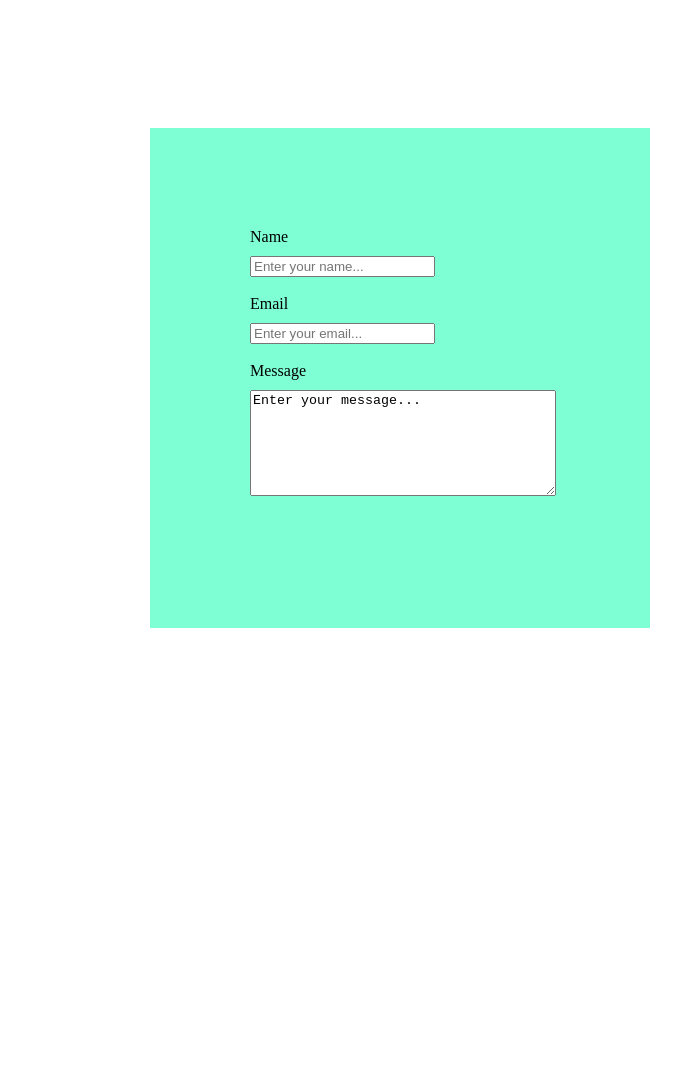
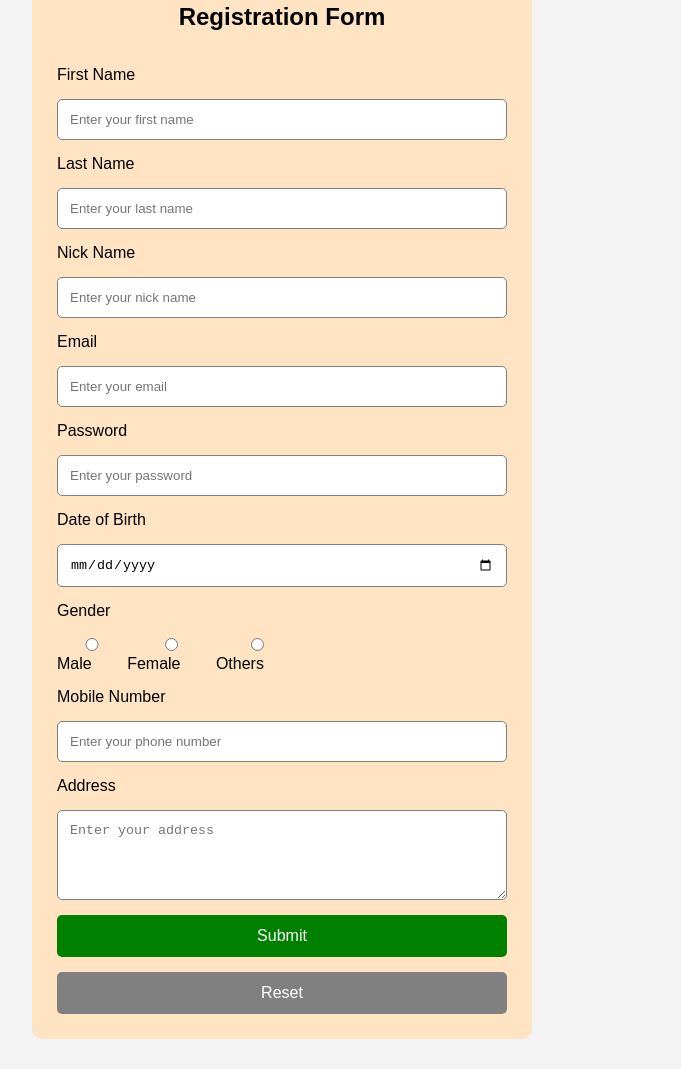
Before and after one commit to HarshSingh078/HTML-Component, a plain HTML site: page Form Component/index.html in a window 1280 px wide. Shown: the part 72-1141 px from the top of the page, without its empty margins (358-1039 px from the left). Before the commit the page ends 800 px from the top, so only its background shows below. Drawn offline with Linux system fonts and the light colour scheme.

Commit message:
form is designed

```diff
--- a/Form Component/index.html
+++ b/Form Component/index.html
@@ -3,35 +3,111 @@
   <head>
     <meta charset="UTF-8" />
     <meta name="viewport" content="width=device-width, initial-scale=1.0" />
-    <title>Form</title>
-    <link
-      rel="icon"
-      type="image/x-icon"
-      href="https://static.vecteezy.com/system/resources/thumbnails/019/512/165/small_2x/contract-icon-for-your-website-mobile-presentation-and-logo-design-free-vector.jpg"
-    />
+    <title>Responsive Form</title>
+
+    <style>
+      * {
+        box-sizing: border-box;
+      }
+
+      body {
+        font-family: Arial, sans-serif;
+        margin: 0;
+        padding: 0;
+        background-color: #f3f3f3;
+      }
+
+      .container {
+        width: 100%;
+        max-width: 500px;  /* Form will never exceed 500px */
+        margin: 30px auto;
+        background-color: bisque;
+        padding: 25px;
+        border-radius: 10px;
+      }
+
+      form {
+        display: flex;
+        flex-direction: column;
+        gap: 15px;
+      }
+
+      input,
+      textarea {
+        width: 100%;    /* Always takes full width */
+        padding: 12px;
+        border-radius: 5px;
+        border: 1px solid gray;
+      }
+
+      textarea {
+        height: 90px;
+      }
+
+      .gender-group {
+        display: flex;
+        flex-wrap: wrap; /* Wraps on mobile */
+        gap: 10px;
+      }
+
+      button {
+        padding: 12px;
+        border: none;
+        border-radius: 5px;
+        cursor: pointer;
+        color: white;
+        font-size: 16px;
+      }
+
+      .submit-btn {
+        background-color: green;
+      }
+
+      .reset-btn {
+        background-color: gray;
+      }
+    </style>
   </head>
+
   <body>
-    <section style="margin-left: 500px; margin-top: 200px; background-color: aquamarine; width: 500px; height: 500px;">
+    <div class="container">
+      <form>
+        <h2 style="text-align:center;">Registration Form</h2>
 
-        <form action="">
-            <div style="padding: 100px; justify-content: center;">
+        <label for="fname">First Name</label>
+        <input type="text" id="fname" placeholder="Enter your first name">
 
-                <label for="fname" name="fname" style="margin-top: 100px;">Name</label>
-                <br>
-                <input type="text" name="name" placeholder="Enter your name..." style="margin-top: 10px;">
-                <br>
-                <br>
-                <label for="email">Email</label>
-                <br>
-                <input type="email" name="email" placeholder="Enter your email..." style="margin-top: 10px;">
-                <br>
-                <br>
-                <label for="message">Message</label>
-                <br>
-                <textarea name="message" id="message" style="margin-top: 10px; height: 100px; width: 300px;">Enter your message...</textarea>
-                <br>
-            </div>
-        </form>
-    </section>
+        <label for="lname">Last Name</label>
+        <input type="text" id="lname" placeholder="Enter your last name">
+
+        <label for="nname">Nick Name</label>
+        <input type="text" id="nname" placeholder="Enter your nick name">
+
+        <label for="email">Email</label>
+        <input type="email" id="email" placeholder="Enter your email">
+
+        <label for="password">Password</label>
+        <input type="password" id="password" placeholder="Enter your password">
+
+        <label for="dob">Date of Birth</label>
+        <input type="date" id="dob">
+
+        <label>Gender</label>
+        <div class="gender-group">
+          <label><input type="radio" name="gender"> Male</label>
+          <label><input type="radio" name="gender"> Female</label>
+          <label><input type="radio" name="gender"> Others</label>
+        </div>
+
+        <label for="phone">Mobile Number</label>
+        <input type="tel" id="phone" placeholder="Enter your phone number">
+
+        <label for="address">Address</label>
+        <textarea id="address" placeholder="Enter your address"></textarea>
+
+        <button type="submit" class="submit-btn">Submit</button>
+        <button type="reset" class="reset-btn">Reset</button>
+      </form>
+    </div>
   </body>
 </html>
```
